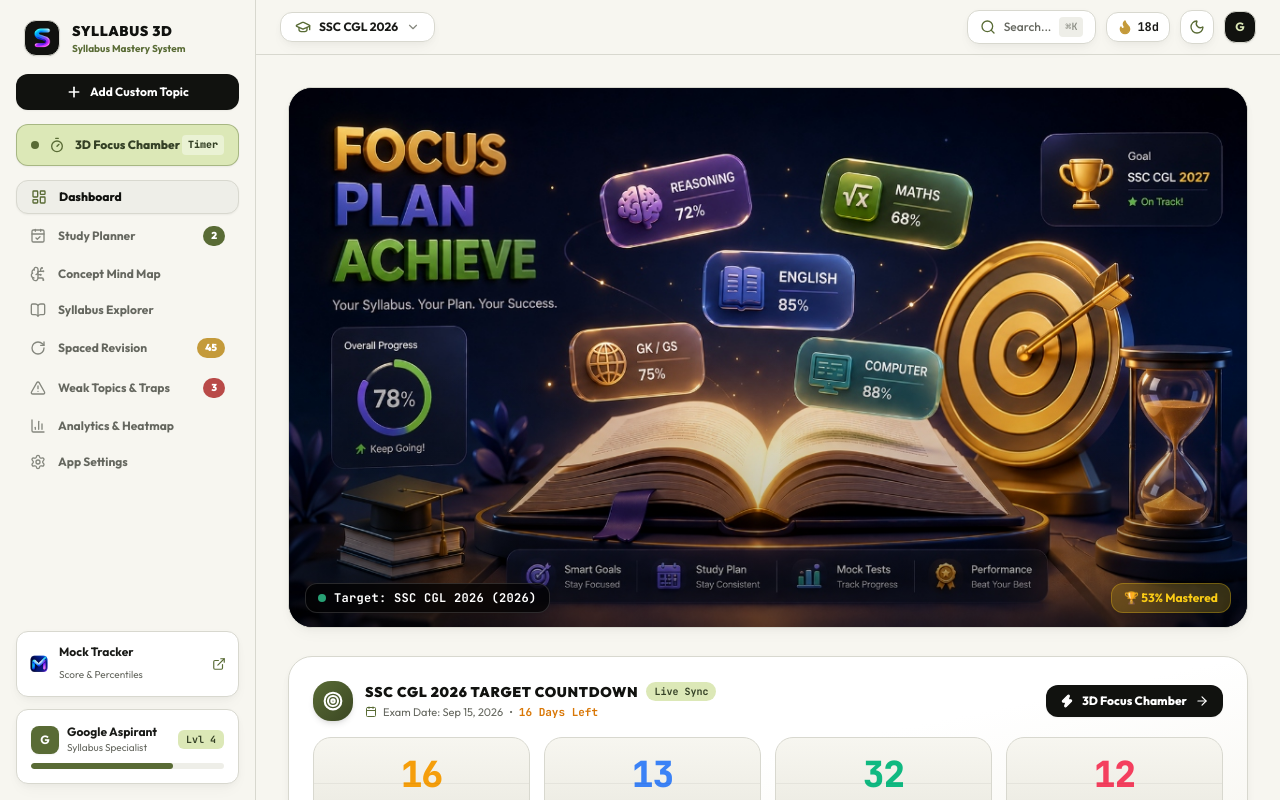
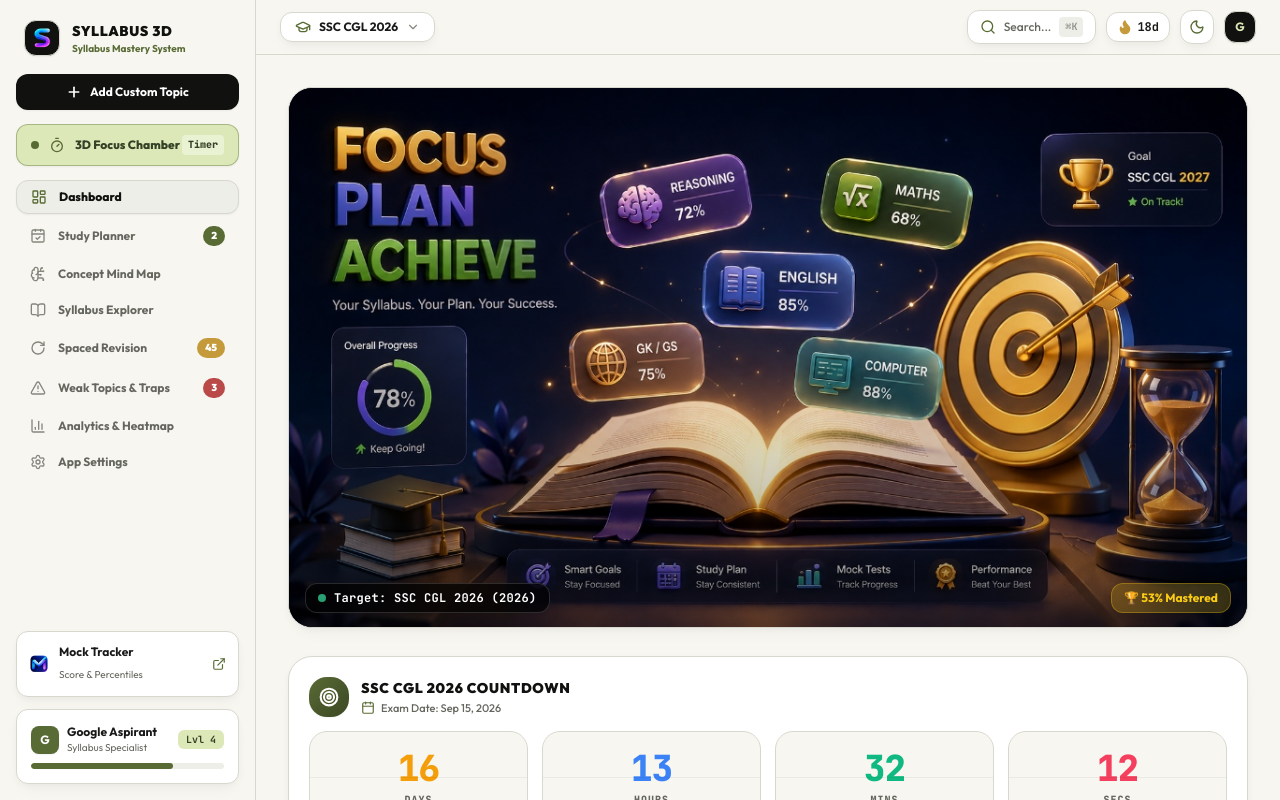
Before and after one commit to sscrecall-prog/syllabus-3d, a React (Vite) app: page / in a window 1280 px wide. Both pictures are taken after a click on the button "Continue with Google". Shown: the top 800 px of the page. Built offline with nearby package versions, Linux system fonts and the light colour scheme; a web font is replaced by a local one.

Commit message:
clean(countdown): remove 3D focus chamber button, live sync badge, and left days text for an ultra-clean, symmetrical countdown clock look

```diff
--- a/src/components/3d/ExamCountdown3D.tsx
+++ b/src/components/3d/ExamCountdown3D.tsx
@@ -1,13 +1,8 @@
 import React, { useState, useEffect } from 'react';
 import { useSyllabus } from '../../context/SyllabusContext';
-import { Calendar, Clock, Flame, Zap, Sparkles, Target, ArrowRight } from 'lucide-react';
-import { soundManager } from '../../utils/soundEffects';
+import { Calendar, Target } from 'lucide-react';
 
-interface ExamCountdown3DProps {
-  onOpenFocus?: () => void;
-}
-
-export const ExamCountdown3D: React.FC<ExamCountdown3DProps> = ({ onOpenFocus }) => {
+export const ExamCountdown3D: React.FC = () => {
   const { currentExam } = useSyllabus();
 
   const [timeLeft, setTimeLeft] = useState<{
@@ -57,61 +52,35 @@
   })();
 
   return (
-    <div className="relative rounded-3xl bg-gradient-to-br from-white via-white to-[#F7F6F0] dark:from-[#18181D] dark:via-[#16161E] dark:to-[#121216] border border-[#D8D8CF] dark:border-[#272730] shadow-subtle-depth p-4 sm:p-6 overflow-hidden space-y-4">
+    <div className="relative rounded-3xl bg-white dark:bg-[#18181D] border border-[#D8D8CF] dark:border-[#272730] shadow-subtle-depth p-4 sm:p-5 overflow-hidden space-y-3.5 select-none font-sans">
 
-      {/* Top Meta Header & Urgency Pill */}
-      <div className="flex flex-col sm:flex-row items-start sm:items-center justify-between gap-3">
-
-        <div className="flex items-center gap-3">
-          <div className="w-10 h-10 rounded-2xl bg-gradient-to-br from-[#596B35] to-[#3B4723] dark:from-[#7AA2F7] dark:to-[#415C9E] text-white dark:text-[#0B0B0D] flex items-center justify-center shrink-0 shadow-md">
-            <Target className="w-5 h-5 stroke-[2.5]" />
-          </div>
-          <div>
-            <div className="flex items-center gap-2">
-              <h3 className="text-xs sm:text-sm font-black text-[#11120F] dark:text-[#C0CAF5] font-serif uppercase tracking-wider">
-                {currentExam.name} TARGET COUNTDOWN
-              </h3>
-              <span className="px-2 py-0.5 rounded-full text-[10px] font-mono font-bold bg-[#DCE8B7] dark:bg-[#7AA2F7]/20 text-[#354126] dark:text-[#7AA2F7]">
-                Live Sync
-              </span>
-            </div>
-            <p className="text-[11px] text-[#65675F] dark:text-[#A9B1D6] flex items-center gap-1.5 mt-0.5">
-              <Calendar className="w-3 h-3 text-[#596B35] dark:text-[#7AA2F7]" />
-              <span>Exam Date: {formattedDate}</span>
-              <span>•</span>
-              <span className="font-bold text-amber-600 dark:text-amber-400 font-mono">{timeLeft.days} Days Left</span>
-            </p>
-          </div>
+      {/* Clean Meta Header */}
+      <div className="flex items-center gap-3 min-w-0">
+        <div className="w-10 h-10 rounded-2xl bg-gradient-to-br from-[#596B35] to-[#3B4723] dark:from-[#7AA2F7] dark:to-[#415C9E] text-white dark:text-[#0B0B0D] flex items-center justify-center shrink-0 shadow-sm">
+          <Target className="w-5 h-5 stroke-[2.5]" />
         </div>
-
-        {/* 1-Click Launch Focus Chamber Action */}
-        {onOpenFocus && (
-          <button
-            onClick={() => {
-              soundManager.playClick();
-              onOpenFocus();
-            }}
-            className="flex items-center gap-2 px-3.5 py-2 rounded-xl bg-[#11120F] hover:bg-[#596B35] dark:bg-[#7AA2F7] dark:hover:bg-[#6090F5] text-white dark:text-[#1A1B26] text-xs font-extrabold shadow-sm transition-all cursor-pointer active:scale-95 shrink-0 self-end sm:self-auto group"
-            title="Launch 3D Deep Study Focus Chamber"
-          >
-            <Zap className="w-3.5 h-3.5 fill-current" />
-            <span>3D Focus Chamber</span>
-            <ArrowRight className="w-3.5 h-3.5 group-hover:translate-x-0.5 transition-transform" />
-          </button>
-        )}
+        <div className="min-w-0">
+          <h3 className="text-xs sm:text-sm font-black text-[#11120F] dark:text-[#C0CAF5] font-serif uppercase tracking-wider truncate">
+            {currentExam.name} COUNTDOWN
+          </h3>
+          <p className="text-[11px] font-medium text-[#65675F] dark:text-[#A9B1D6] flex items-center gap-1.5 mt-0.5">
+            <Calendar className="w-3.5 h-3.5 text-[#596B35] dark:text-[#7AA2F7]" />
+            <span>Exam Date: {formattedDate}</span>
+          </p>
+        </div>
       </div>
 
-      {/* 3D Holographic Digital Flip Clock Cards */}
+      {/* 4-Digit Symmetrical Flip-Clock Cards */}
       <div className="grid grid-cols-4 gap-2 sm:gap-3.5">
         {cards.map(c => (
           <div
             key={c.label}
-            className="relative p-2.5 sm:p-4 rounded-2xl bg-gradient-to-b from-[#F7F6F0] to-[#EAE9E0] dark:from-[#1F2335] dark:to-[#16161E] border border-[#D8D8CF] dark:border-[#292E42] text-center shadow-xs flex flex-col items-center justify-center group hover:border-[#596B35] dark:hover:border-[#7AA2F7] transition-all"
+            className="relative py-2.5 sm:py-4 px-2 rounded-2xl bg-[#F7F6F0] dark:bg-[#1F2335] border border-[#D8D8CF] dark:border-[#292E42] text-center shadow-xs flex flex-col items-center justify-center transition-all hover:border-[#596B35] dark:hover:border-[#7AA2F7]"
           >
-            {/* Center Split Horizontal Line for Flip-Clock Aesthetic */}
+            {/* Split Horizontal Line */}
             <div className="absolute inset-x-0 top-1/2 h-px bg-black/5 dark:bg-white/5 pointer-events-none" />
 
-            <span className={`text-xl sm:text-3xl md:text-4xl font-black font-mono tracking-tight block ${c.color} drop-shadow-xs`}>
+            <span className={`text-2xl sm:text-3xl md:text-4xl font-black font-mono tracking-tight block ${c.color} drop-shadow-xs`}>
               {String(c.value).padStart(2, '0')}
             </span>
             <span className="text-[9px] sm:text-[10px] font-black text-[#65675F] dark:text-[#A9B1D6] uppercase tracking-widest block font-mono mt-1">
--- a/src/components/views/OverviewView.tsx
+++ b/src/components/views/OverviewView.tsx
@@ -87,8 +87,8 @@
         </div>
       </div>
 
-      {/* 2. 3D Countdown Flip Clock & Rapid Focus Trigger */}
-      <ExamCountdown3D onOpenFocus={onOpenFocus} />
+      {/* 2. Clean 3D Target Countdown Flip Clock */}
+      <ExamCountdown3D />
 
       {/* 3. ASYMMETRICAL BENTO GRID */}
       <div className="grid grid-cols-1 md:grid-cols-12 gap-4 sm:gap-6">
```
